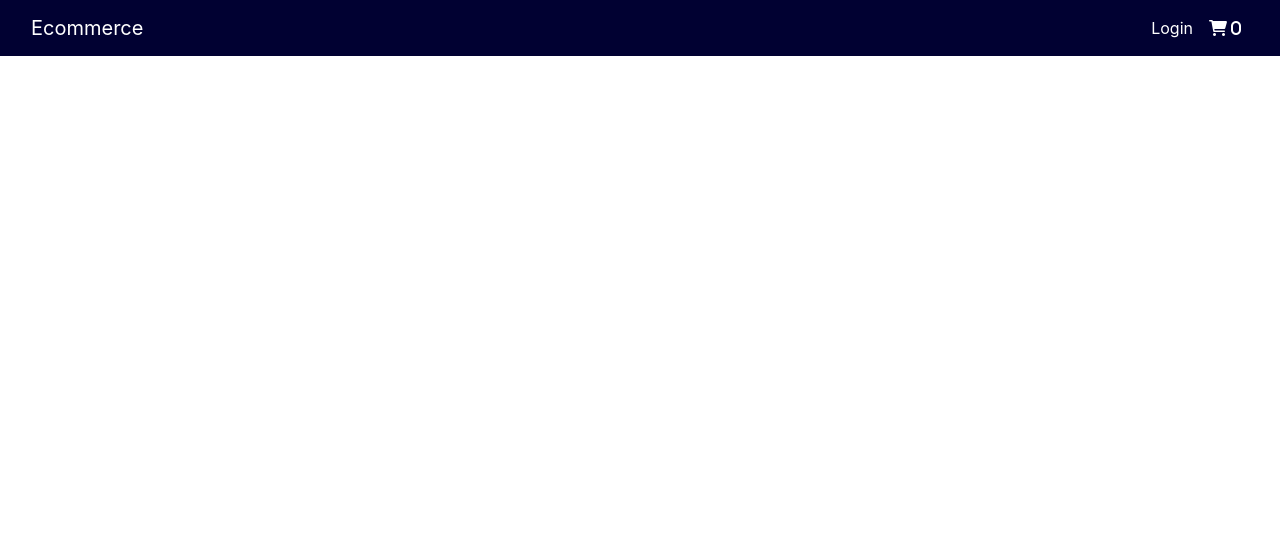
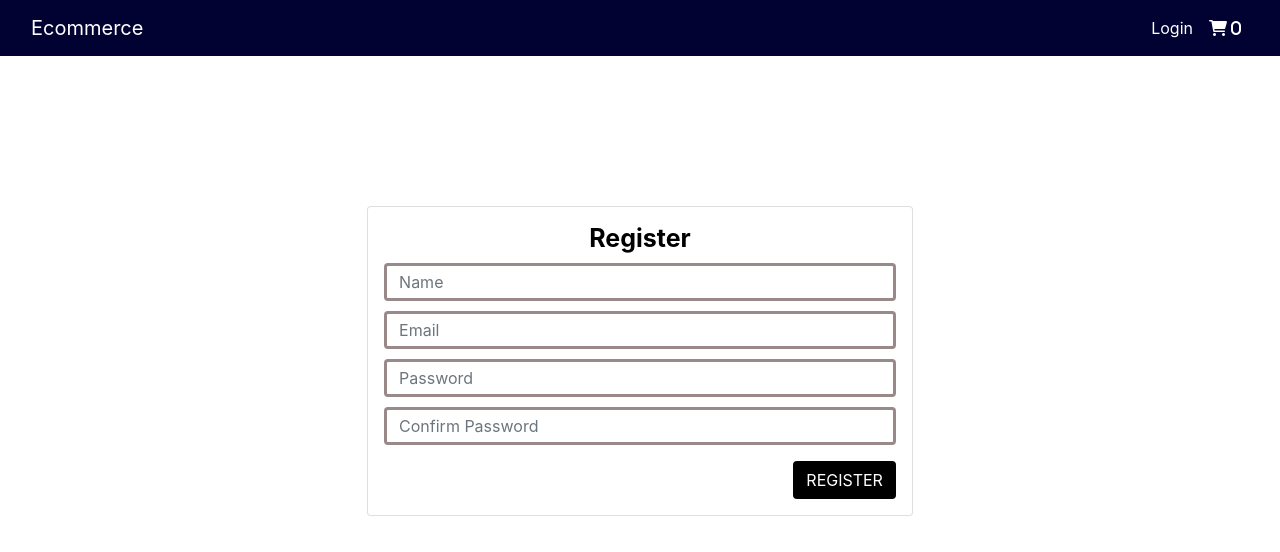
Before and after one commit to anandvmclt/react-client, a React (Create React App) app: page /register in a window 1280 px wide. Shown: the top 552 px of the page. Built offline with nearby package versions, Linux system fonts and the light colour scheme.

Commit message:
video 28 Compleeted

```diff
--- a/src/App.js
+++ b/src/App.js
@@ -7,6 +7,8 @@ import HomeScreen from './components/screens/HomeScreen';
 import ProductdescSreen from './components/screens/ProductdescSreen';
 import { BrowserRouter, Route, Link } from "react-router-dom";
 import Cartscreen from './components/screens/Cartscreen';
+import RegisterScreen from './components/screens/RegisterScreen';
+import LoginScreen from './components/screens/LoginScreen';
 
 
 function App() {
@@ -17,6 +19,8 @@ function App() {
        <Route path="/" component={HomeScreen} exact/>
        <Route path="/product/:id" component={ProductdescSreen} />
        <Route path="/cart" component={Cartscreen} />
+       <Route path="/register" component={RegisterScreen} />
+       <Route path="/login" component={LoginScreen} />
       </BrowserRouter>
     </div>
   );
--- a/src/components/Navbar.js
+++ b/src/components/Navbar.js
@@ -21,7 +21,7 @@ export default function Navbar() {
 
 
                             <li className="nav-item">
-                                <a className="nav-link" aria-current="page" href="#">Login</a>
+                                <a className="nav-link" aria-current="page" href="/login">Login</a>
                             </li>
                             <li className="nav-item">
                                 <a className="nav-link" href="/cart">
--- a/src/components/screens/Cartscreen.js
+++ b/src/components/screens/Cartscreen.js
@@ -23,7 +23,6 @@ function Cartscreen() {
                         <th>Quanitiy </th>
                         <th>Total Amount </th>
                         <th>Delete </th>
-
                     </tr>
                     </thead>
                     <tbody>
--- /dev/null
+++ b/src/components/screens/LoginScreen.js
@@ -0,0 +1,9 @@
+import React from 'react'
+
+function LoginScreen() {
+  return (
+    <div>LoginScreen</div>
+  )
+}
+
+export default LoginScreen
--- /dev/null
+++ b/src/components/screens/RegisterScreen.js
@@ -0,0 +1,52 @@
+import React, { useEffect, useState } from 'react'
+
+function RegisterScreen() {
+    const [name, setName] = useState('')
+    const [email, setEmail] = useState('')
+    const [password, setPassword] = useState('')
+    const [cpassword, setCpassword] = useState('')
+    const register = (e) => {
+        e.preventDefault()
+        const user = {
+            name: name,
+            email : email,
+            password : password }
+        if(password === cpassword){
+            console.log("Working..");
+        } else {
+            alert("Passwords Do not match");
+        }
+
+    };
+    return (
+        <div>
+            <div className='row justify-content-center'>
+                <div className='col-md-5 card p-3' style={{marginTop : '150px'}}>
+                    <div className='div'>
+                    <h6 className='text-center'>Register </h6>
+                    <form onSubmit={register}>
+                    <input type="text" className='form-control' value={name}
+                        onChange={(e) => { setName(e.target.value) }}
+                        placeholder="Name" required />
+                    <input type="email" className='form-control' value={email}
+                        onChange={(e) => { setEmail(e.target.value) }}
+                        placeholder="Email" required />
+                    <input type="password" className='form-control' value={password}
+                        onChange={(e) => { setPassword(e.target.value) }}
+                        placeholder="Password"  required />
+                    <input type="password" className='form-control' value={cpassword}
+                        onChange={(e) => { setCpassword(e.target.value) }}
+                        placeholder="Confirm Password" required />
+                        <div className='text-right'>
+                        <button className='btn mt-3' type='submit' >REGISTER</button>
+                        </div>
+                        </form>
+
+                        </div>
+                </div>
+            </div>
+        </div>
+    )
+}
+
+export default RegisterScreen
--- a/src/index.css
+++ b/src/index.css
@@ -51,3 +51,8 @@ p{
   color: white !important;
   width: 200px0 !important;
 }
+input{
+  box-shadow: none !important;
+  margin-top: 10px !important;
+  border: solid rgb(154, 137, 137) !important;
+}
```
